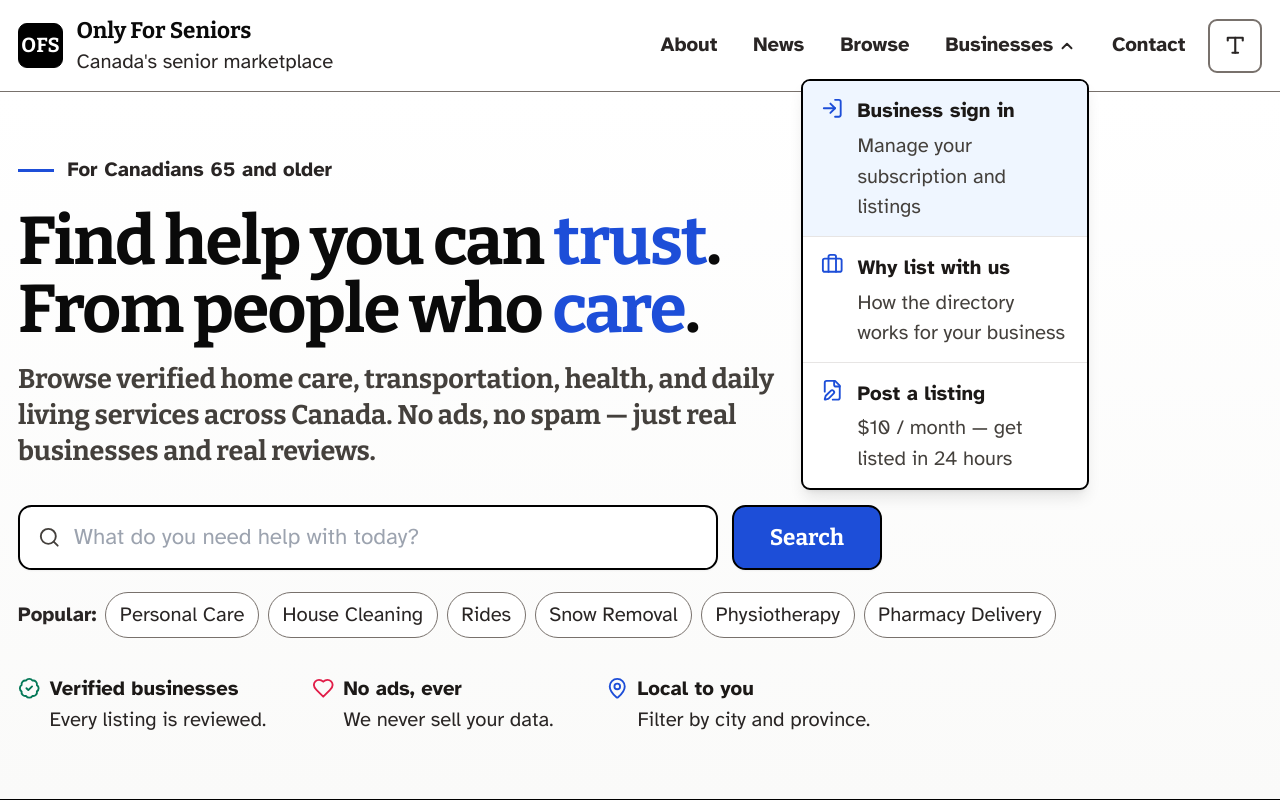
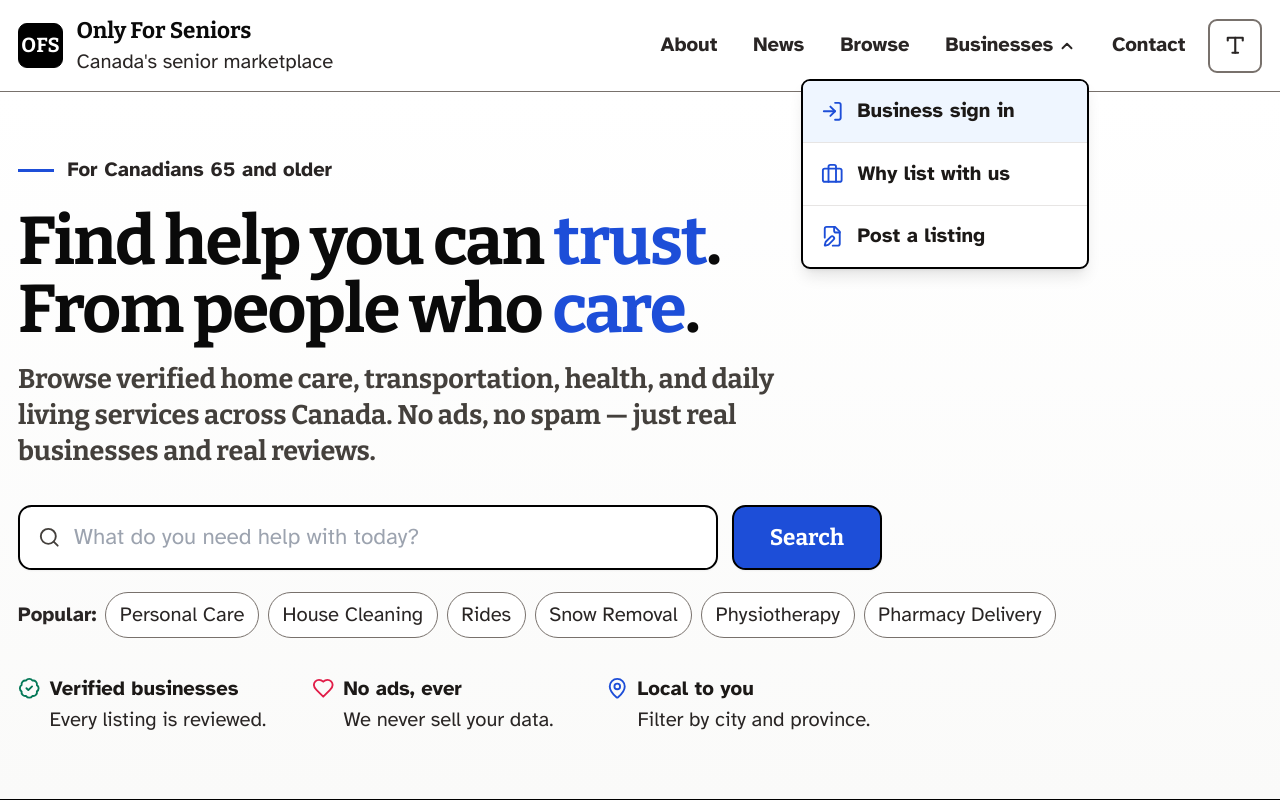
Before and after one commit to cathamaoui/OnlyForSeniors, a Next.js app: page / in a window 1280 px wide. Both pictures are taken after a click on the button "Businesses". Shown: the top 800 px of the page. Built offline with nearby package versions, Linux system fonts and the light colour scheme.

Commit message:
Drop sub-descriptions from Businesses dropdown

```diff
--- a/src/components/layout/BusinessesMenu.tsx
+++ b/src/components/layout/BusinessesMenu.tsx
@@ -53,15 +53,10 @@ export function BusinessesMenu() {
             href="/list-business/login/"
             role="menuitem"
             onClick={() => setOpen(false)}
-            className="flex items-start gap-3 px-4 py-3 bg-blue-50 hover:bg-blue-100 border-b border-stone-200"
+            className="flex items-center gap-3 px-4 py-3 bg-blue-50 hover:bg-blue-100 border-b border-stone-200"
           >
-            <LogIn className="w-5 h-5 mt-0.5 text-blue-700 shrink-0" />
-            <span>
-              <span className="block font-semibold text-stone-900">Business sign in</span>
-              <span className="block text-base text-stone-700 mt-0.5">
-                Manage your subscription and listings
-              </span>
-            </span>
+            <LogIn className="w-5 h-5 text-blue-700 shrink-0" />
+            <span className="font-semibold text-stone-900">Business sign in</span>
           </Link>
 
           {/* New businesses — learn + sign up */}
@@ -69,29 +64,19 @@ export function BusinessesMenu() {
             href="/for-businesses/"
             role="menuitem"
             onClick={() => setOpen(false)}
-            className="flex items-start gap-3 px-4 py-3 hover:bg-stone-100 border-b border-stone-200"
+            className="flex items-center gap-3 px-4 py-3 hover:bg-stone-100 border-b border-stone-200"
           >
-            <Briefcase className="w-5 h-5 mt-0.5 text-blue-700 shrink-0" />
-            <span>
-              <span className="block font-semibold text-stone-900">Why list with us</span>
-              <span className="block text-base text-stone-700 mt-0.5">
-                How the directory works for your business
-              </span>
-            </span>
+            <Briefcase className="w-5 h-5 text-blue-700 shrink-0" />
+            <span className="font-semibold text-stone-900">Why list with us</span>
           </Link>
           <Link
             href="/list-business/"
             role="menuitem"
             onClick={() => setOpen(false)}
-            className="flex items-start gap-3 px-4 py-3 hover:bg-stone-100"
+            className="flex items-center gap-3 px-4 py-3 hover:bg-stone-100"
           >
-            <FileEdit className="w-5 h-5 mt-0.5 text-blue-700 shrink-0" />
-            <span>
-              <span className="block font-semibold text-stone-900">Post a listing</span>
-              <span className="block text-base text-stone-700 mt-0.5">
-                $10 / month — get listed in 24 hours
-              </span>
-            </span>
+            <FileEdit className="w-5 h-5 text-blue-700 shrink-0" />
+            <span className="font-semibold text-stone-900">Post a listing</span>
           </Link>
         </div>
       )}
```
Also changed, not shown: 1 other file (tests, documents, lock files or other folders).
